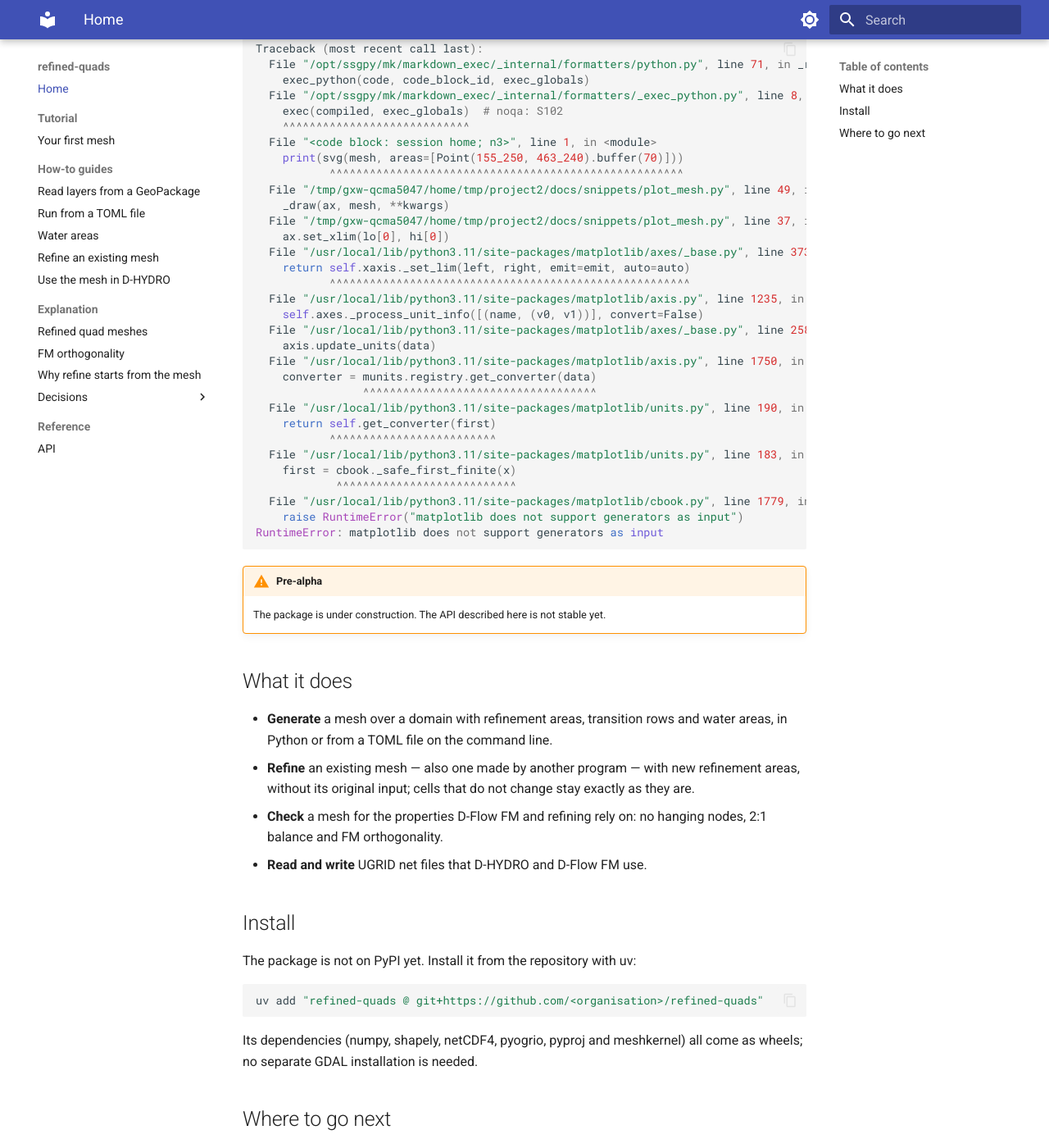
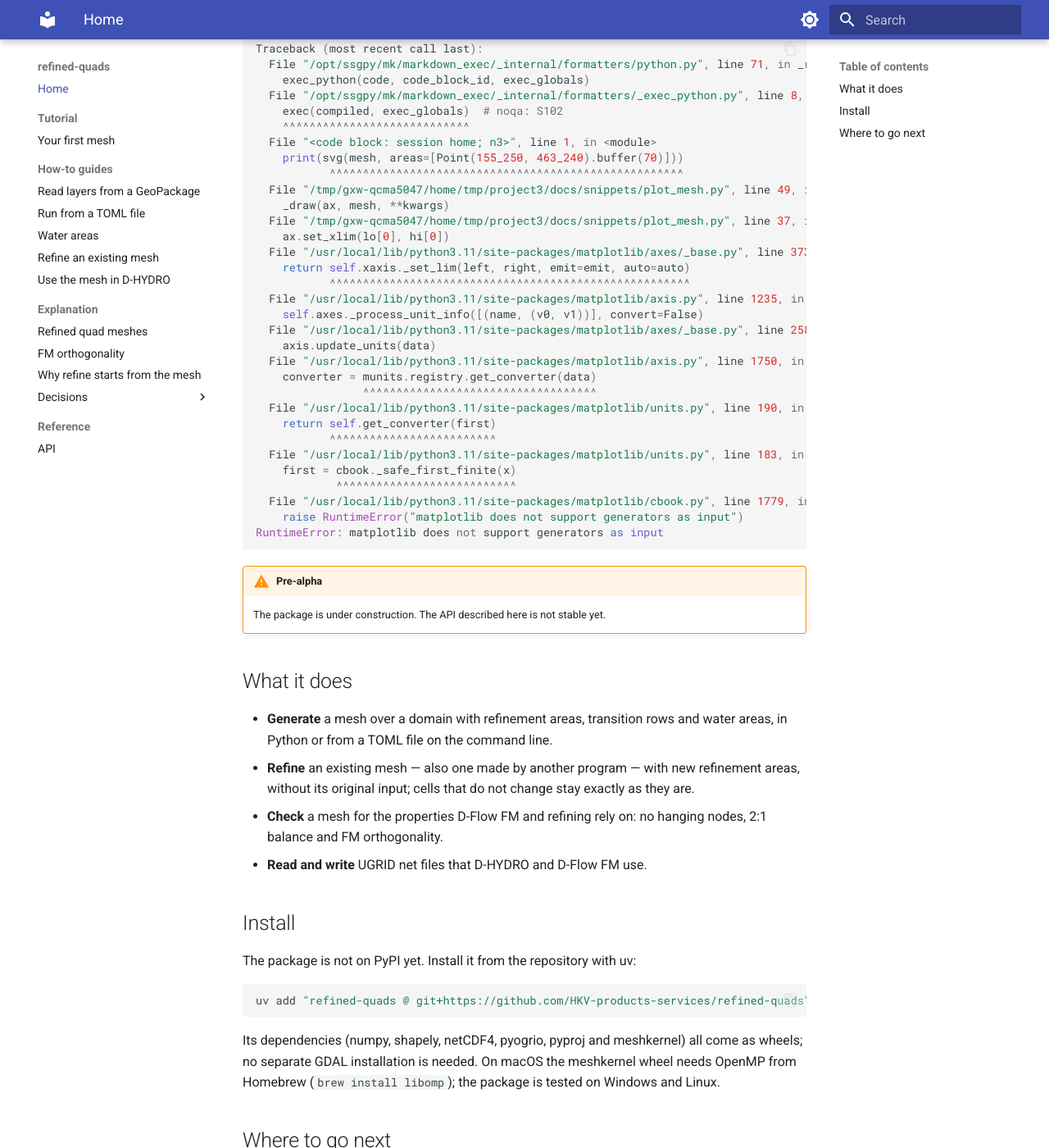
Before and after one commit to HKV-products-services/refined-quads, an MkDocs documentation site: the page built from docs/index.md, in a window 1280 px wide and 1400 px high, scrolled down 479 px. Shown: the whole window at 82% size. Built offline with MkDocs 1.6.1 and Material for MkDocs 9.7.7, drawn with Linux system fonts in a browser that asks for light colours; the version menu is left out.

Commit message:
CI zonder macOS; installatie-eis voor macOS in de docs
De MeshKernel-wheel voor macOS heeft libomp van Homebrew nodig.

Co-Authored-By: Claude Opus 5.5 <noreply@anthropic.com>

````diff
--- a/docs/index.md
+++ b/docs/index.md
@@ -47,11 +47,12 @@ print(svg(mesh, areas=[Point(155_250, 463_240).buffer(70)]))
 The package is not on PyPI yet. Install it from the repository with uv:
 
 ```bash
-uv add "refined-quads @ git+https://github.com/<organisation>/refined-quads"
+uv add "refined-quads @ git+https://github.com/HKV-products-services/refined-quads"
 ```
 
 Its dependencies (numpy, shapely, netCDF4, pyogrio, pyproj and meshkernel) all come as
-wheels; no separate GDAL installation is needed.
+wheels; no separate GDAL installation is needed. On macOS the meshkernel wheel needs
+OpenMP from Homebrew (`brew install libomp`); the package is tested on Windows and Linux.
 
 ## Where to go next
 
````
Also changed, not shown: 1 other file.
